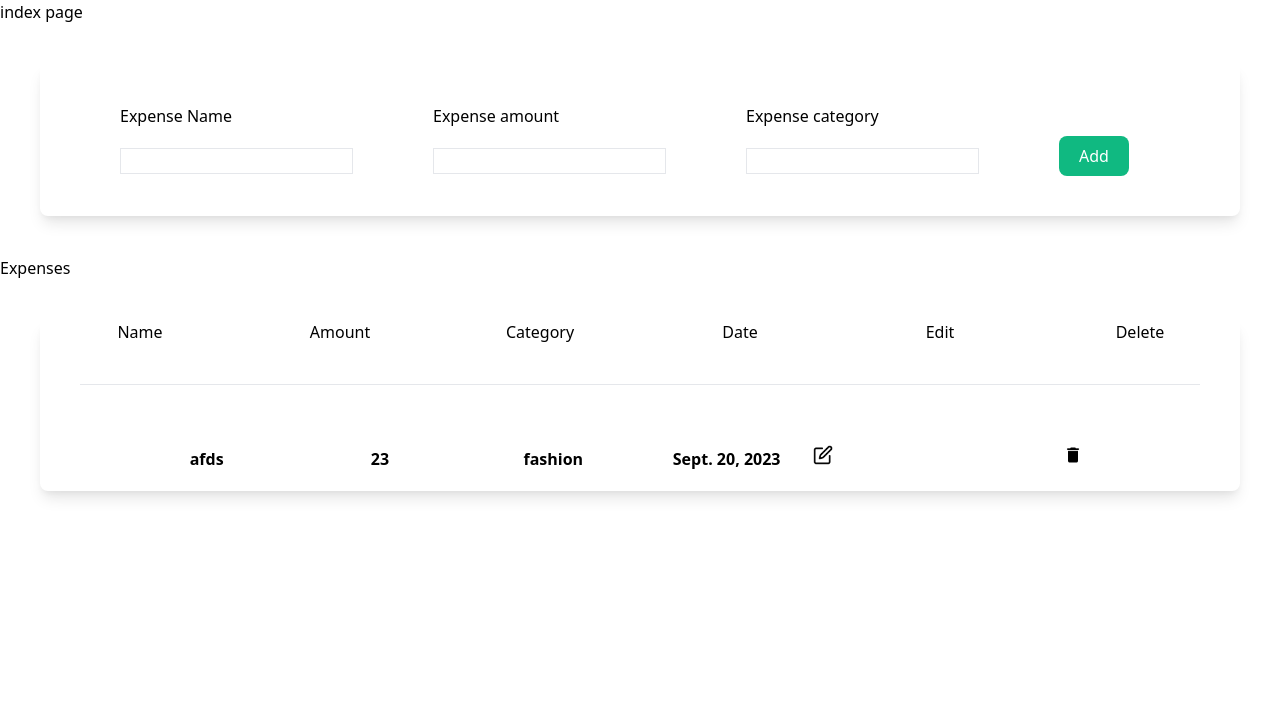
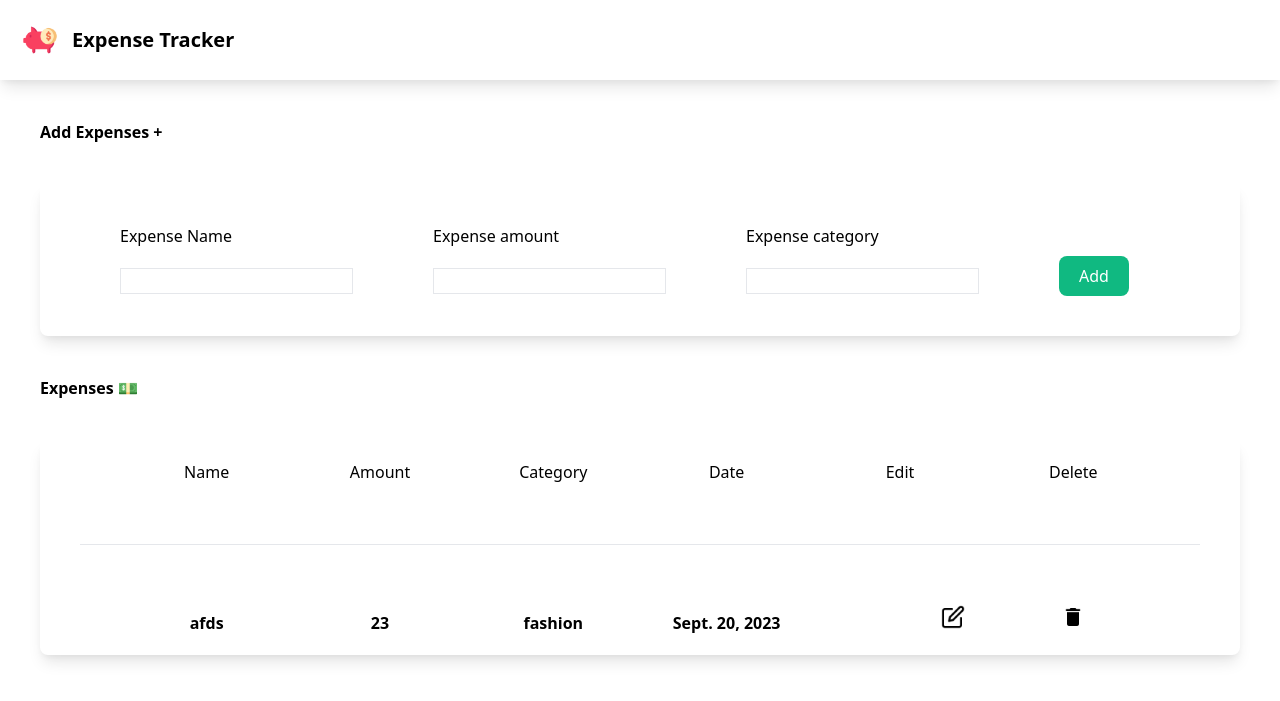
Before and after one commit to geetanshpardhi1/expense_tracker, a Django app: page /myapp/ in a window 1280 px wide. Shown: the top 701 px of the page. Run offline with Django 4.2, Linux system fonts and the light colour scheme; data comes from the database, SQL or seed files in the repository; style sheets or scripts are compiled from the project's sources.

Commit message:
enhanced layout of index page

```diff
--- a/myapp/templates/myapp/base.html
+++ b/myapp/templates/myapp/base.html
@@ -9,7 +9,18 @@
     <title>Document</title>
 </head>
 <body>
+    <nav class="shadow-lg p-5">
+        <div class="container flex flex-wrap justify-between items-center mx-auto">
+            <a href="#" class="flex">
+                <img class="h-10 mr-3" src="{% static 'myapp/images/expense.png' %}" alt="">
+                <span class="self-center text-xl font-semibold">
+                    Expense Tracker
+                </span>
+            </a>
+        </div>
+    </nav>
     {% block body%}
+
     {% endblock%}
 </body>
 </html>
--- a/myapp/templates/myapp/index.html
+++ b/myapp/templates/myapp/index.html
@@ -10,7 +10,7 @@
 </head>
 <body>
     {% block body %}
-    <h1>index page</h1>
+    <div class="m-10 font-bold">Add Expenses +</div>
     <form  class="shadow-lg m-10 rounded-lg " method="post">
         {% csrf_token%}
         <div class="form-container px-10 py-10 flex">
@@ -37,9 +37,9 @@
             </div>
         </div>
     </form>
-        <div>Expenses</div>
+        <div class="m-10 font-bold">Expenses 💵</div>
         <div class="shadow-lg m-10 rounded-lg">
-            <div class="expense-header flex-wrap space-x-40">
+            <div class="expense-header flex-wrap space-x-40 px-20 py-5">
                 <span>Name</span>
                 <span>Amount</span>
                 <span>Category</span>
@@ -54,14 +54,14 @@
                 <span class="font-bold">{{i.amount}}</span>
                 <span class="font-bold">{{i.category}}</span>
                 <span class="font-bold">{{i.date}}</span>
-                <span class="font-bold"><a href="{% url 'edit' i.id %}">
-                    <img class="h-5" src="{% static 'myapp/images/edit.png' %}" alt="">
+                <span class="pl-32"><a href="{% url 'edit' i.id %}">
+                    <img class="h-6" src="{% static 'myapp/images/edit.png' %}" alt="">
                 </a></span>
-                <span class="font-bold">
+                <span class="pl-22">
                     <form method="post" action="{% url 'delete' i.id %}">
                         {% csrf_token %}
                         <button type="submit" name="delete">
-                            <img class="h-5" src="{% static 'myapp/images/delete.png' %}" alt="">
+                            <img class="h-6" src="{% static 'myapp/images/delete.png' %}" alt="">
                         </button>
                     </form>
                 </span>
```
Also changed, not shown: myapp/static/myapp/images/expense.png (added).
